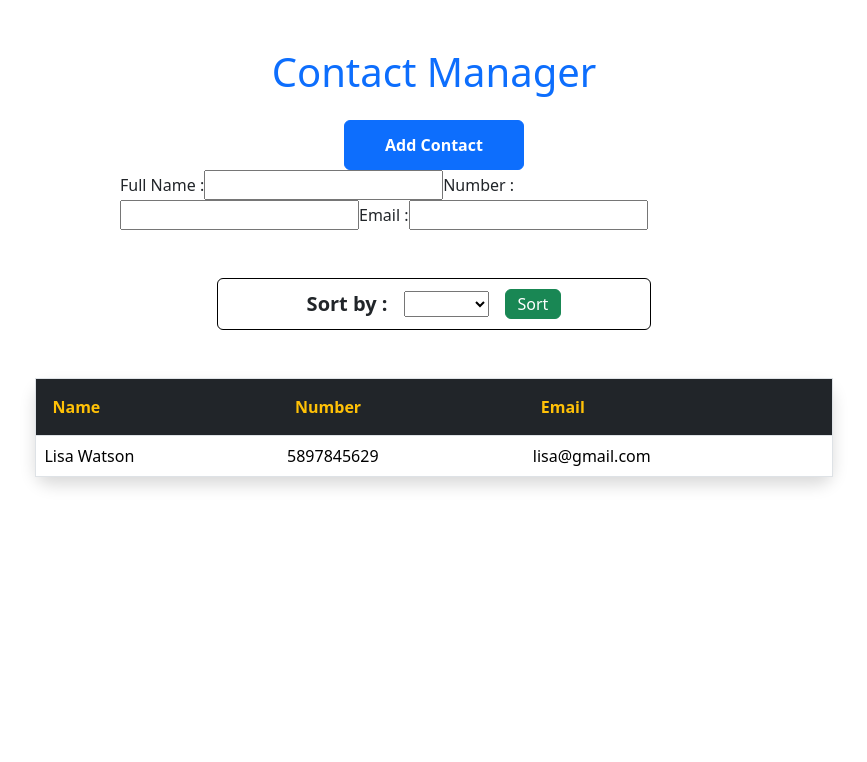
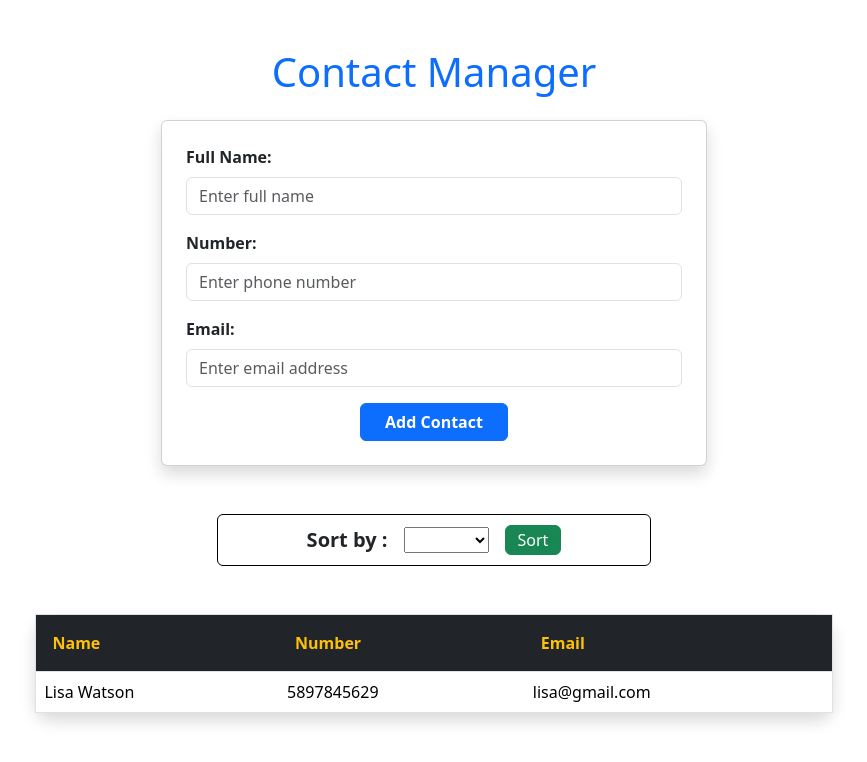
Before and after one commit to gauthamjoshy/contact-manager, a React (Vite) app: page / in a window 1280 px wide. Shown: the top 762 px of the page, without its empty margins (206-1073 px from the left). Built offline with nearby package versions, Linux system fonts and the light colour scheme.

Commit message:
final fixed design

```diff
--- a/src/pages/PhoneBook.jsx
+++ b/src/pages/PhoneBook.jsx
@@ -3,25 +3,36 @@ import React from "react";
 function PhoneBook() {
     return (
         <>
-            <div className="container">
-                <h1 className="text-center text-primary mt-5">Contact Manager</h1>
-                <div className="d-flex justify-content-center align-items-center">
-                    <button style={{ width: "180px", height: "50px" }} className="btn btn-primary mt-3 fw-bold">Add Contact</button>
-                </div>
+            <div className="container mt-5">
+  <h1 className="text-center text-primary mb-4">Contact Manager</h1>
 
-            </div>
-            <div className="row">
-                <div className="col-3"></div>
-                <div className="col">
-                    <label htmlFor="">Full Name : </label>
-                    <input type="text" />
-                    <label htmlFor="">Number : </label>
-                    <input type="number" />
-                    <label htmlFor="">Email : </label>
-                    <input type="email" />
-                </div>
-                <div className="col-3"></div>
-            </div>
+  <div className="row justify-content-center">
+    <div className="col-md-6">
+      <div className="card shadow p-4">
+        <div className="mb-3">
+          <label htmlFor="name" className="form-label fw-bold">Full Name:</label>
+          <input type="text" id="name" className="form-control" placeholder="Enter full name" />
+        </div>
+
+        <div className="mb-3">
+          <label htmlFor="number" className="form-label fw-bold">Number:</label>
+          <input type="number" id="number" className="form-control" placeholder="Enter phone number" />
+        </div>
+
+        <div className="mb-3">
+          <label htmlFor="email" className="form-label fw-bold">Email:</label>
+          <input type="email" id="email" className="form-control" placeholder="Enter email address" />
+        </div>
+
+        <div className="text-center">
+          <button className="btn btn-primary fw-bold px-4">Add Contact</button>
+        </div>
+      </div>
+    </div>
+  </div>
+</div>
+
+
 
             <div className="row">
 
```
